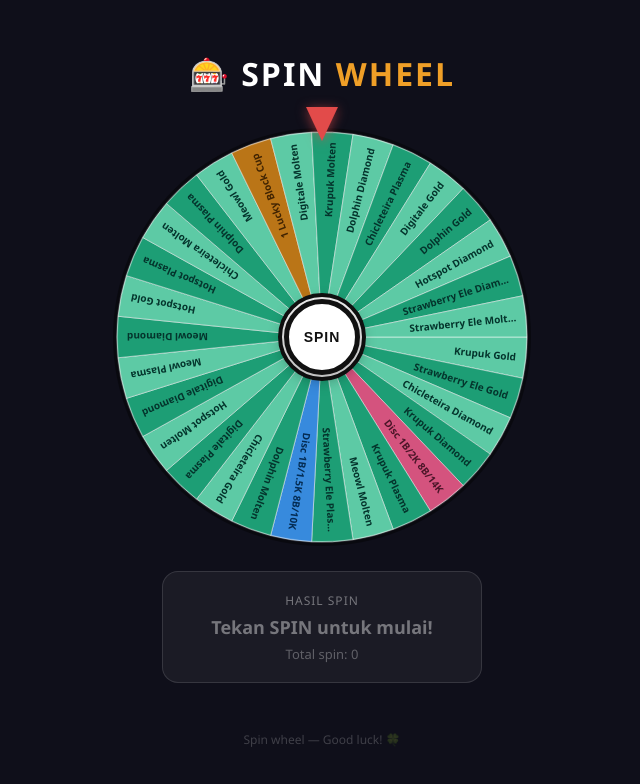
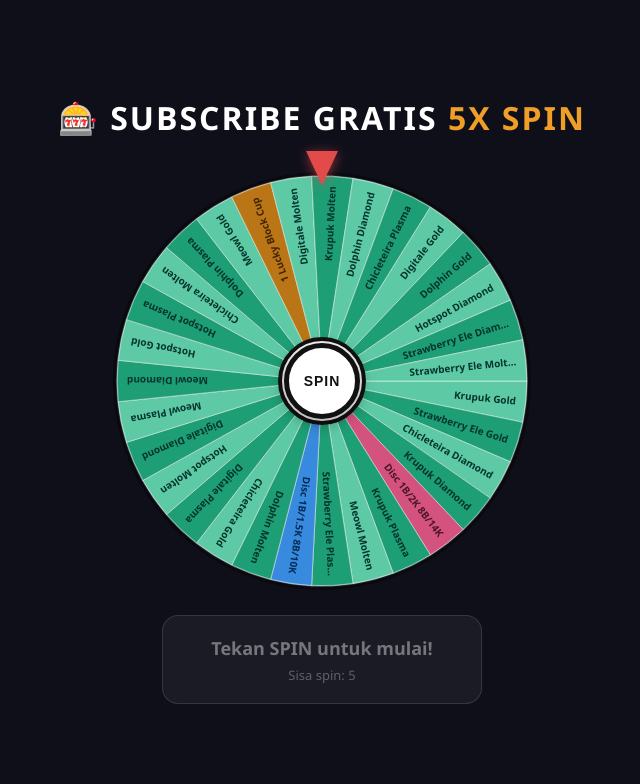
Before and after one commit to ayuazalleaa-hue/speenwheel, a plain HTML site: page index.html in a window 1280 px wide. Shown: the whole page, without its empty margins (318-958 px from the left). Drawn offline with Linux system fonts and the light colour scheme.

Commit message:
Update index.html

```diff
--- a/index.html
+++ b/index.html
@@ -3,7 +3,7 @@
 <head>
   <meta charset="UTF-8" />
   <meta name="viewport" content="width=device-width, initial-scale=1.0" />
-  <title>Spin Wheel</title>
+  <title>Subscribe Gratis 5x Spin</title>
   <style>
     *, *::before, *::after { margin: 0; padding: 0; box-sizing: border-box; }
 
@@ -108,14 +108,6 @@
       min-width: 320px;
     }
 
-    .result-label {
-      font-size: 12px;
-      color: rgba(255,255,255,0.4);
-      letter-spacing: 1px;
-      text-transform: uppercase;
-      margin-bottom: 6px;
-    }
-
     #resultText {
       font-size: 18px;
       font-weight: 600;
@@ -128,17 +120,11 @@
       color: rgba(255,255,255,0.3);
       margin-top: 6px;
     }
-
-    footer {
-      font-size: 12px;
-      color: rgba(255,255,255,0.2);
-      margin-top: 1rem;
-    }
   </style>
 </head>
 <body>
 
-  <h1>🎰 Spin <span>Wheel</span></h1>
+  <h1>🎰 Subscribe Gratis <span>5x Spin</span></h1>
 
   <div class="wheel-section">
     <div class="wheel-wrap">
@@ -148,13 +134,10 @@
     </div>
 
     <div class="result-box">
-      <div class="result-label">Hasil Spin</div>
       <div id="resultText">Tekan SPIN untuk mulai!</div>
-      <div class="spin-count" id="spinCount">Total spin: 0</div>
+      <div class="spin-count" id="spinCount">Sisa spin: 5</div>
     </div>
   </div>
-
-  <footer>Spin wheel — Good luck! 🍀</footer>
 
   <script>
     const rawSlots = [
@@ -221,7 +204,7 @@
     let currentAngle = 0;
     let spinning = false;
     let lastTickSlot = -1;
-    let totalSpins = 0;
+    let remainingSpin = 5;
 
     let audioCtx = null;
     function getAudio() {
@@ -280,7 +263,6 @@
     function drawWheel(angle) {
       ctx.clearRect(0, 0, SIZE, SIZE);
 
-      // shadow ring
       ctx.beginPath();
       ctx.arc(cx, cy, r + 4, 0, 2 * Math.PI);
       ctx.fillStyle = "rgba(0,0,0,0.4)";
@@ -314,14 +296,12 @@
         ctx.restore();
       }
 
-      // outer border
       ctx.beginPath();
       ctx.arc(cx, cy, r, 0, 2 * Math.PI);
       ctx.strokeStyle = "rgba(255,255,255,0.15)";
       ctx.lineWidth = 2;
       ctx.stroke();
 
-      // center circle
       ctx.beginPath();
       ctx.arc(cx, cy, 42, 0, 2 * Math.PI);
       ctx.fillStyle = "#fff";
@@ -351,8 +331,18 @@
     const resultText = document.getElementById("resultText");
     const spinCount = document.getElementById("spinCount");
 
+    function updateSpinCount() {
+      spinCount.textContent = "Sisa spin: " + remainingSpin;
+      if (remainingSpin === 0) {
+        spinCount.textContent = "Spin habis! Refresh untuk reset.";
+        spinCount.style.color = "#e24b4a";
+        btn.disabled = true;
+        btn.textContent = "HABIS";
+      }
+    }
+
     btn.addEventListener("click", () => {
-      if (spinning) return;
+      if (spinning || remainingSpin <= 0) return;
       spinning = true;
       btn.disabled = true;
       resultText.textContent = "Berputar...";
@@ -380,7 +370,6 @@
         const eased = easeOut(t);
 
         currentAngle = startAngle + totalDelta * eased;
-
         const speed = Math.abs(currentAngle - prevAngle);
         prevAngle = currentAngle;
 
@@ -400,9 +389,9 @@
           currentAngle = (startAngle + totalDelta) % (2 * Math.PI);
           drawWheel(currentAngle);
           spinning = false;
-          btn.disabled = false;
-          totalSpins++;
-          spinCount.textContent = "Total spin: " + totalSpins;
+          remainingSpin--;
+          updateSpinCount();
+          if (remainingSpin > 0) btn.disabled = false;
           playWin(slots[winSlot].tier);
           resultText.textContent = "🎉 " + slots[winSlot].label;
           resultText.style.color = tierResultColor[slots[winSlot].tier];
@@ -413,6 +402,7 @@
     });
 
     drawWheel(currentAngle);
+    updateSpinCount();
   </script>
 </body>
 </html>
```
